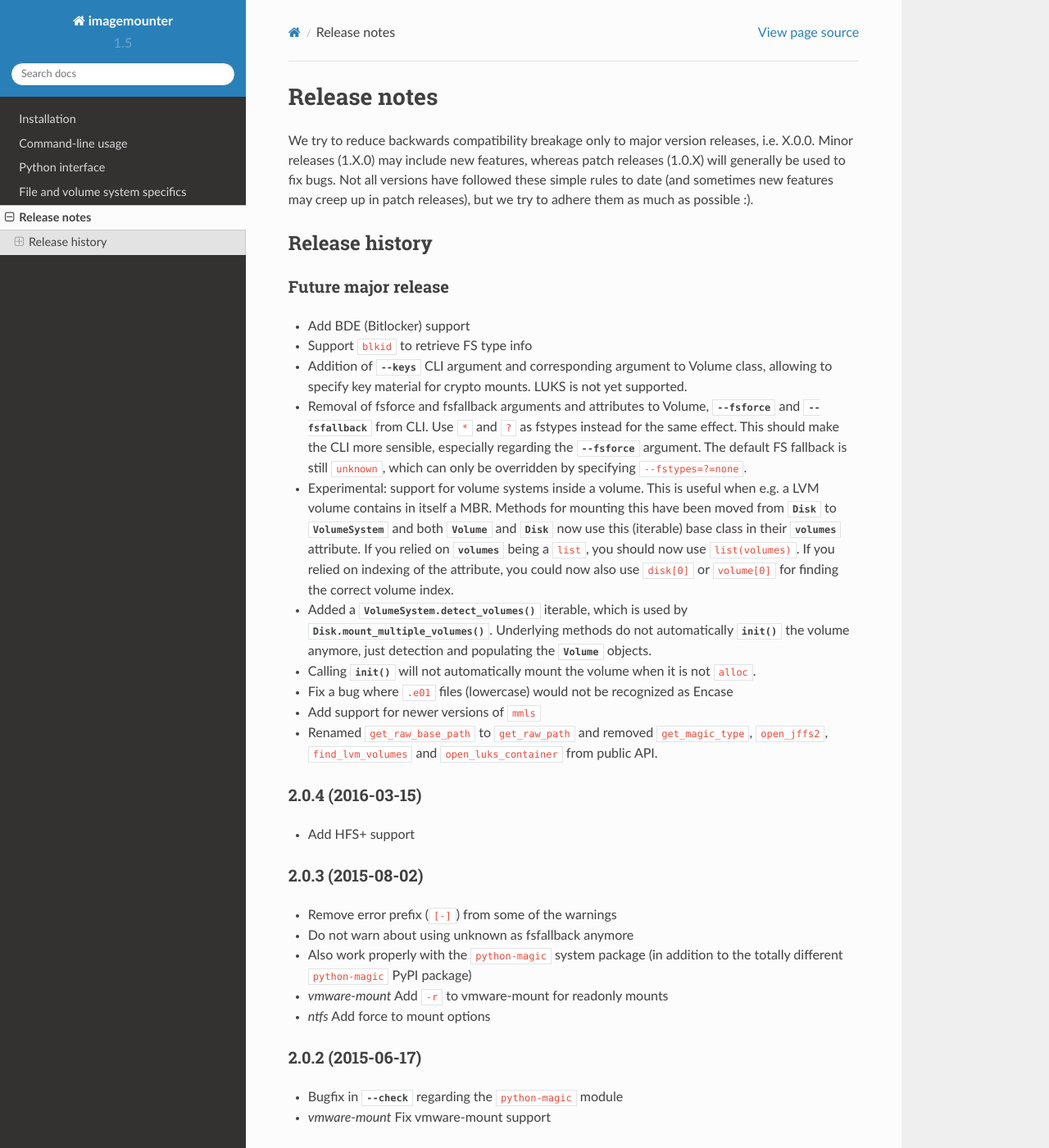
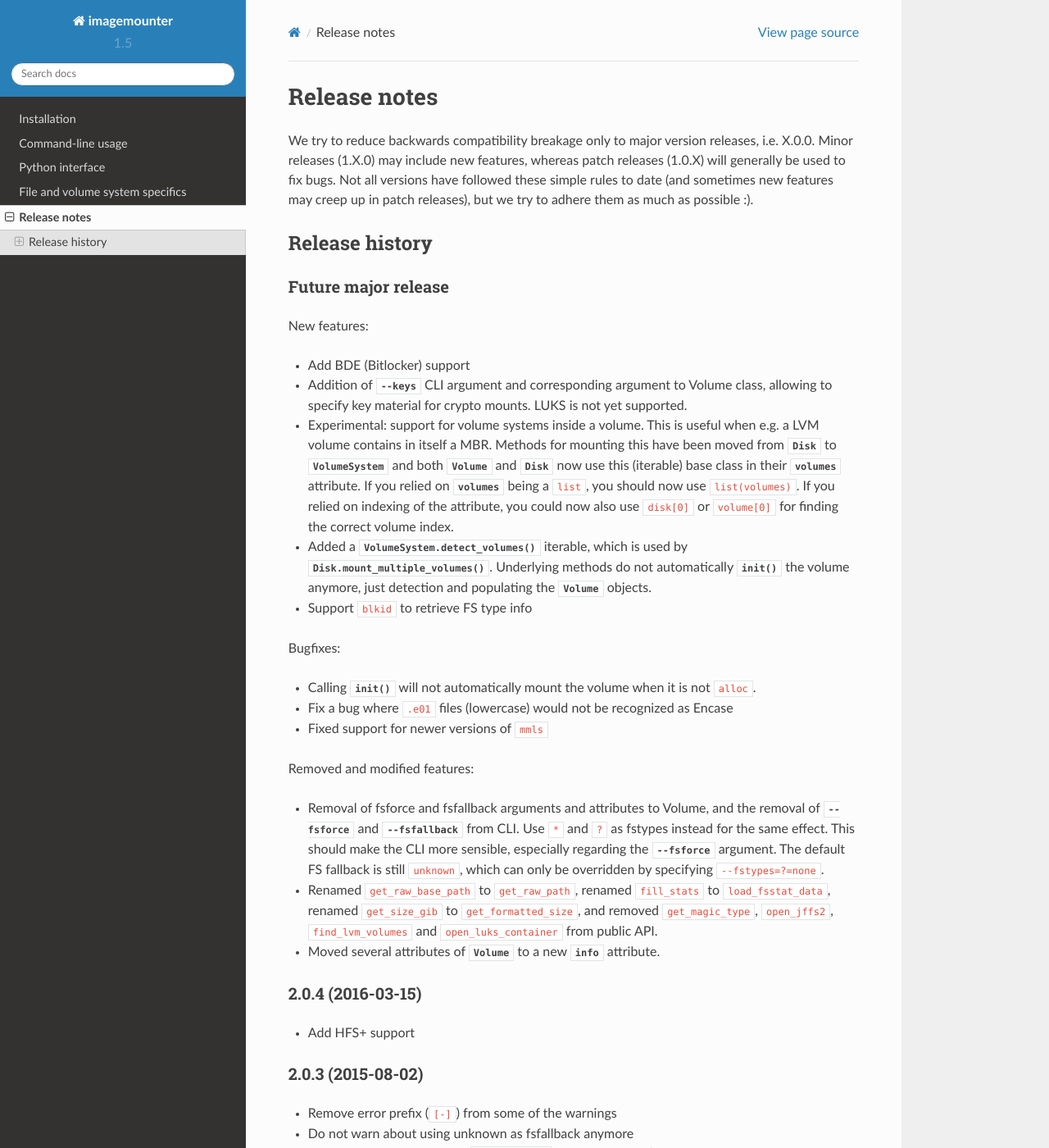
Before and after one commit to ralphje/imagemounter, a Sphinx documentation site: the page built from docs/changelog.rst, in a window 1280 px wide and 1400 px high. Shown: the whole window at 82% size. Built offline with Sphinx 7.4.7 and the Read the Docs theme 2.0.0, drawn with Linux system fonts in a browser that asks for light colours.

Commit message:
Move several attributes to a new info dict on a volume.

```diff
--- a/docs/changelog.rst
+++ b/docs/changelog.rst
@@ -8,17 +8,26 @@ Release history
 
 Future major release
 --------------------
+
+New features:
+
 * Add BDE (Bitlocker) support
-* Support ``blkid`` to retrieve FS type info
 * Addition of :option:`--keys` CLI argument and corresponding argument to Volume class, allowing to specify key material for crypto mounts. LUKS is not yet supported.
-* Removal of fsforce and fsfallback arguments and attributes to Volume, :option:`--fsforce` and :option:`--fsfallback` from CLI. Use ``*`` and ``?`` as fstypes instead for the same effect. This should make the CLI more sensible, especially regarding the :option:`--fsforce` argument. The default FS fallback is still ``unknown``, which can only be overridden by specifying ``--fstypes=?=none``.
 * Experimental: support for volume systems inside a volume. This is useful when e.g. a LVM volume contains in itself a MBR. Methods for mounting this have been moved from :class:`Disk` to :class:`VolumeSystem` and both :class:`Volume` and :class:`Disk` now use this (iterable) base class in their :attr:`volumes` attribute. If you relied on :attr:`volumes` being a ``list``, you should now use ``list(volumes)``. If you relied on indexing of the attribute, you could now also use ``disk[0]`` or ``volume[0]`` for finding the correct volume index.
 * Added a :func:`VolumeSystem.detect_volumes` iterable, which is used by :func:`Disk.mount_multiple_volumes`. Underlying methods do not automatically :func:`init` the volume anymore, just detection and populating the :class:`Volume` objects.
+* Support ``blkid`` to retrieve FS type info
+
+Bugfixes:
+
 * Calling :func:`init` will not automatically mount the volume when it is not ``alloc``.
 * Fix a bug where ``.e01`` files (lowercase) would not be recognized as Encase
-* Add support for newer versions of ``mmls``
-* Renamed ``get_raw_base_path`` to ``get_raw_path`` and removed ``get_magic_type``, ``open_jffs2``, ``find_lvm_volumes`` and ``open_luks_container`` from public API.
+* Fixed support for newer versions of ``mmls``
 
+Removed and modified features:
+
+* Removal of fsforce and fsfallback arguments and attributes to Volume, and the removal of :option:`--fsforce` and :option:`--fsfallback` from CLI. Use ``*`` and ``?`` as fstypes instead for the same effect. This should make the CLI more sensible, especially regarding the :option:`--fsforce` argument. The default FS fallback is still ``unknown``, which can only be overridden by specifying ``--fstypes=?=none``.
+* Renamed ``get_raw_base_path`` to ``get_raw_path``, renamed ``fill_stats`` to ``load_fsstat_data``, renamed ``get_size_gib`` to ``get_formatted_size``, and removed ``get_magic_type``, ``open_jffs2``, ``find_lvm_volumes`` and ``open_luks_container`` from public API.
+* Moved several attributes of :class:`Volume` to a new :attr:`info` attribute.
 
 2.0.4 (2016-03-15)
 ------------------
```
Also changed, not shown: docs/python.rst (+16 -25 lines), 4 other files.
